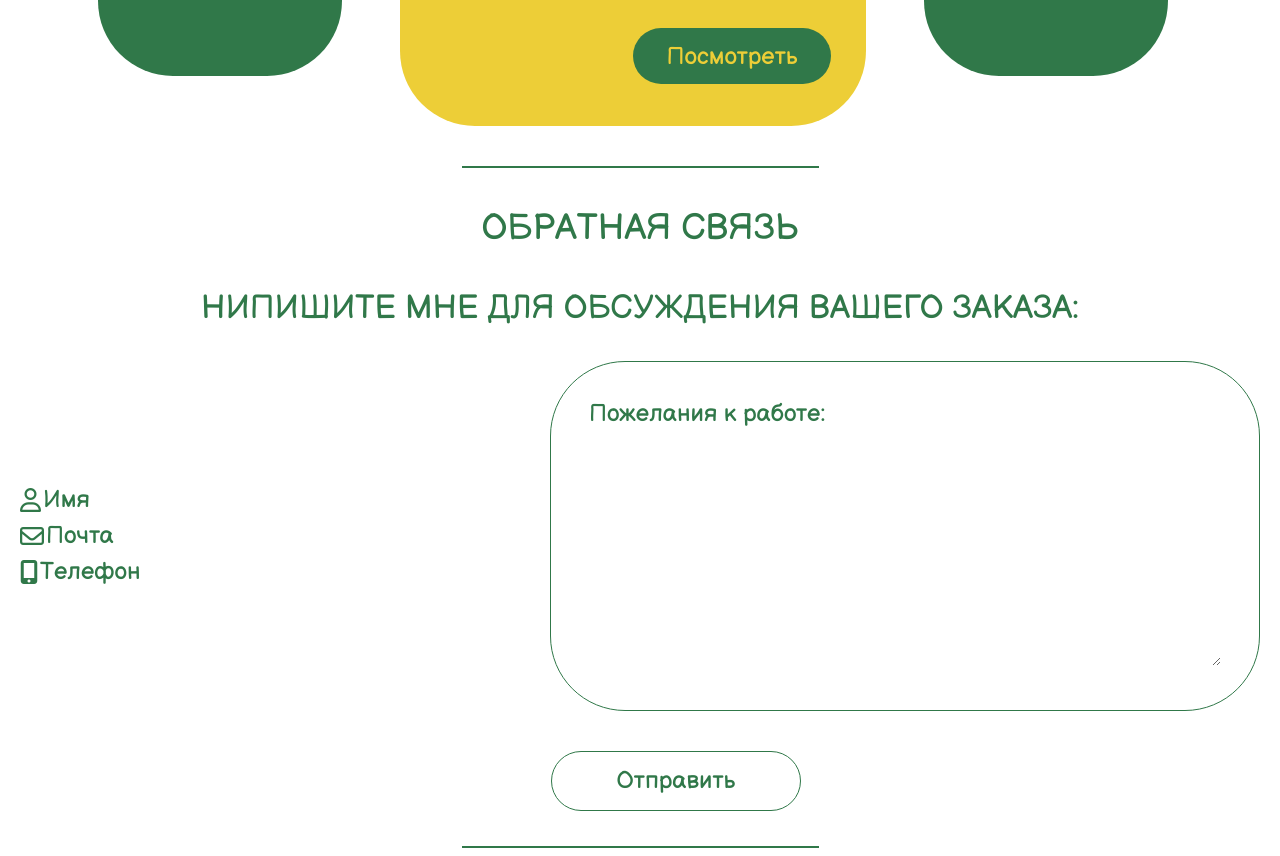
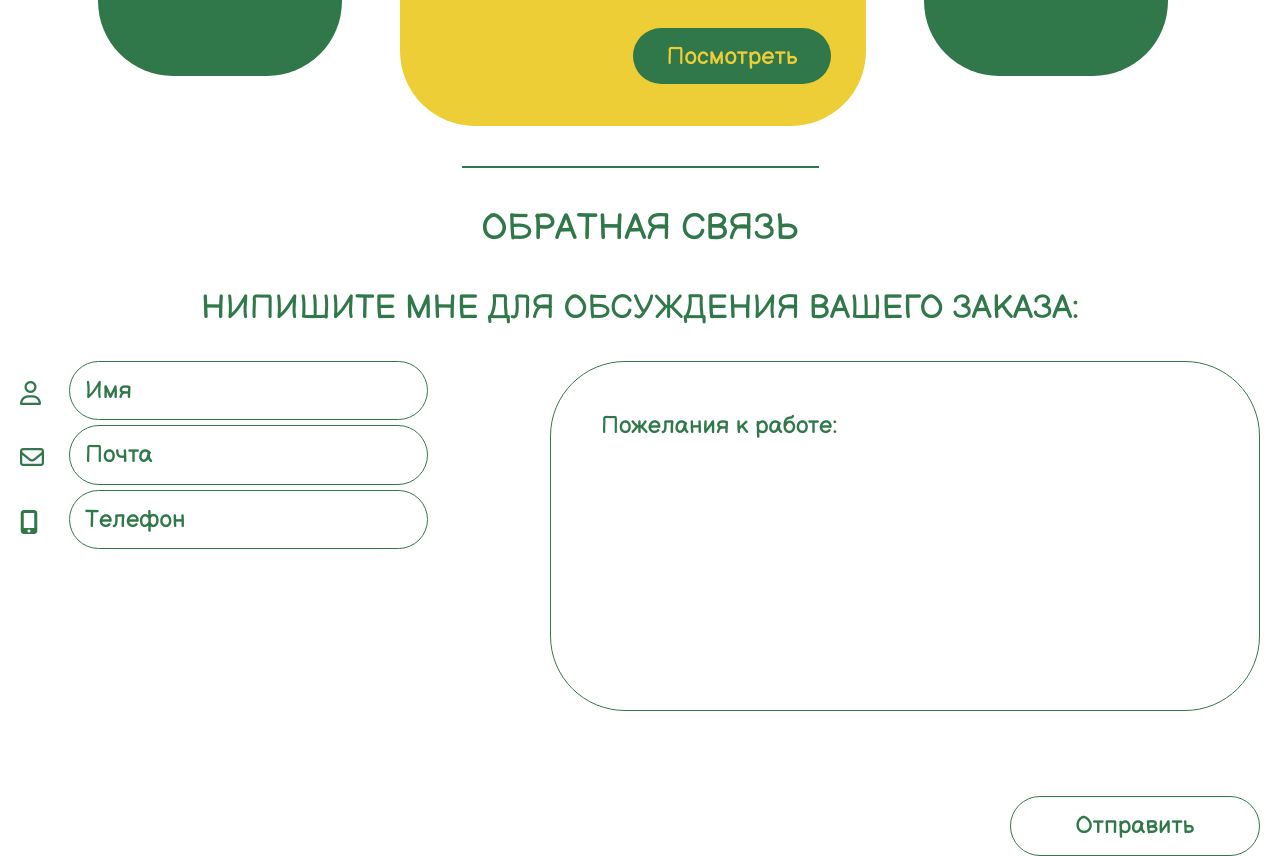
Before and after one commit to Uoota/myRepository007, a plain HTML site: page index.html in a window 1280 px wide. Shown: the part 1944-2800 px from the top of the page. Drawn offline with Linux system fonts and the light colour scheme.

Commit message:
Мелкие испрвления

```diff
--- a/css/main.css
+++ b/css/main.css
@@ -1,3 +1,9 @@
+*,
+:after,
+:before {
+  box-sizing: border-box;
+}
+
 body {
   font-family: "Balsamiq Sans", cursive;
   color: #307849;
@@ -11,6 +17,7 @@ body {
 
 .header {
   background: #e0ebe7 url("../img/background.png") no-repeat center top;
+  background-size: cover;
   padding-top: 23px;
 }
 
@@ -53,7 +60,7 @@ a {
 
   background-color: #307849;
   opacity: 0;
-  transition: opacity 0.5s ease;
+  transition: opacity 0.2s ease;
 }
 
 .menu__item a {
@@ -62,9 +69,8 @@ a {
   font-size: 18px;
   text-transform: uppercase;
 }
-.menu__item a:hover {
+.menu__item:hover.menu__item:after {
   opacity: 1;
-  border-bottom: 2px solid #307849;
 }
 
 .offer__title {
@@ -284,23 +290,13 @@ a {
 
 .form__input {
   display: flex;
-  width: 500px;
-  height: 36px;
   align-items: center;
-}
-
-.form__input__text {
-  width: 710px;
-  height: 350px;
-  border: 1px solid #307849;
-  box-sizing: border-box;
-  border-radius: 75px;
 }
 
 .form {
   display: flex;
   justify-content: space-between;
-  align-items: center;
+  align-items: flex-start;
 }
 
 .form__input i {
@@ -312,6 +308,10 @@ a {
   border: none;
   outline: none;
   font-size: 24px;
+  border: 1px solid #307849;
+  border-radius: 75px;
+  padding: 15px;
+  margin-bottom: 5px;
 }
 
 .form__input__text textarea {
@@ -326,10 +326,30 @@ a {
 
 .form_textarea {
   display: block;
+  width: 710px;
+  height: 350px;
+  border: 1px solid #307849;
+  box-sizing: border-box;
+  border-radius: 75px;
+  padding: 50px;
+  resize: none;
+  outline: 0;
 }
 
-.form_input span {
+.form_textarea:focus {
+  border: 1px solid #edce37;
+}
+
+.form__input span {
   display: block;
+  margin-right: 25px;
+  width: 24px;
+  height: 24px;
+}
+.right {
+  display: flex;
+  flex-direction: column;
+  align-items: flex-end;
 }
 
 .form_btn {
@@ -341,6 +361,8 @@ a {
   width: 250px;
   height: 60px;
   background-color: #fff;
+  cursor: pointer;
+  outline: none;
 }
 
 .form__hr {
@@ -348,7 +370,7 @@ a {
   height: 2px;
   width: 357px;
   left: 542px;
-  margin-top: 135px;
+  margin-top: 40px;
   border: 0;
 }
 
@@ -357,6 +379,7 @@ a {
   justify-content: center;
   margin-top: 30px;
   background: #e0ebe7 url("../img/background.png") no-repeat center top;
+  background-size: cover;
 }
 
 .menu__item__footer {
@@ -387,9 +410,8 @@ a {
   font-size: 36px;
   text-transform: uppercase;
 }
-.menu__item__footer a:hover {
+.menu__item__footer:hover.menu__item__footer:after {
   opacity: 1;
-  border-bottom: 2px solid #307849;
 }
 
 .footer__text {
--- a/index.html
+++ b/index.html
@@ -112,16 +112,14 @@
                     </div>
                 </div>
                 <div class="right">
-                    <div class="form__input__text">
                     <textarea class="form_textarea" type="text" placeholder="Пожелания к работе:"></textarea>
                     <button class="form_btn" >Отправить</button>
-                    </div>
                 </div>
             </form>
             <hr class="form__hr">
         </div>
     </section>
-    <section class="footer" id="footer">
+    <footer class="footer" id="footer">
         <div class="container">
             <nav class="footer__nav">
                 <ul class="menu">
@@ -138,8 +136,8 @@
             </nav>
             <p class="footer__text">@ Copyright Romanov Nikita 2020  Все права защищены.</p>
         </div>
-    </section>
-
+    </а>
+    </footer>
 
 </body>
 </html>
```
